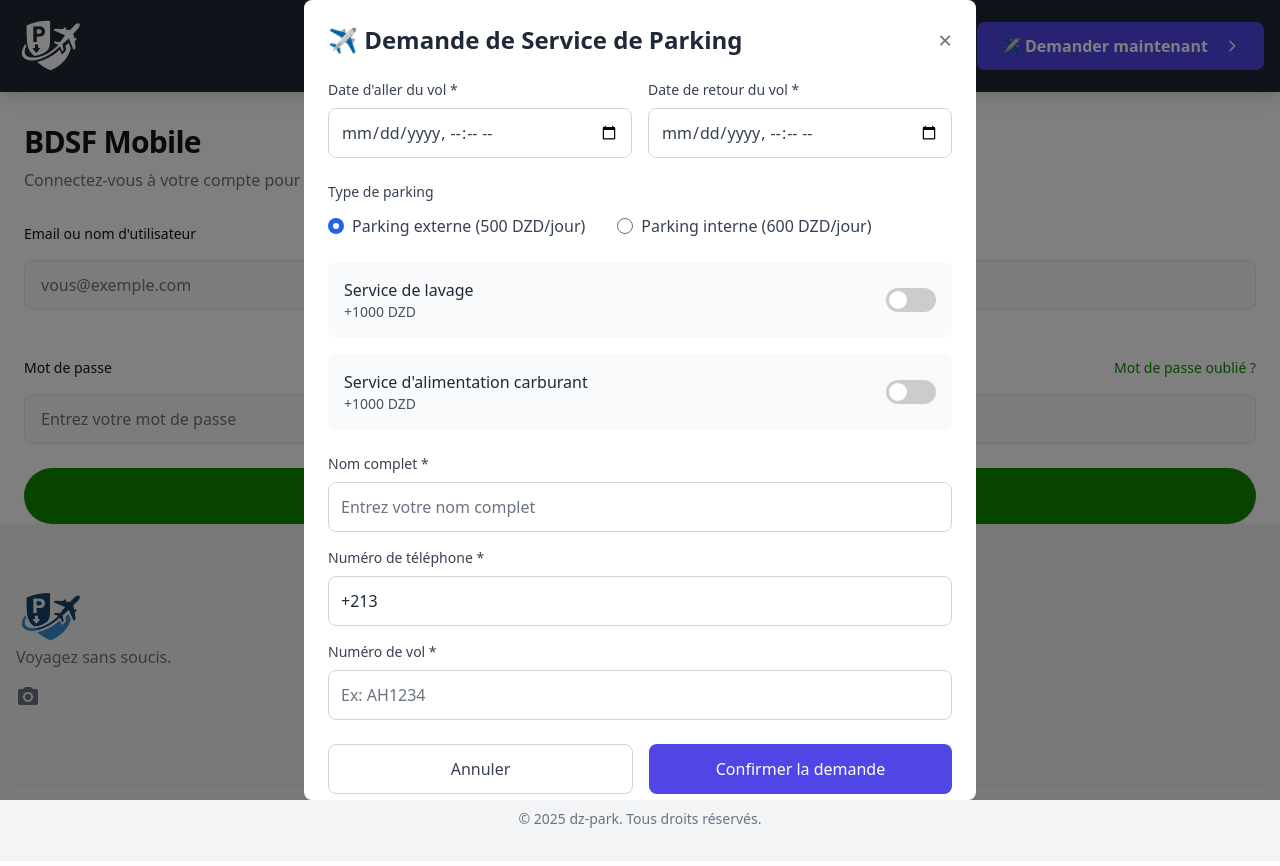
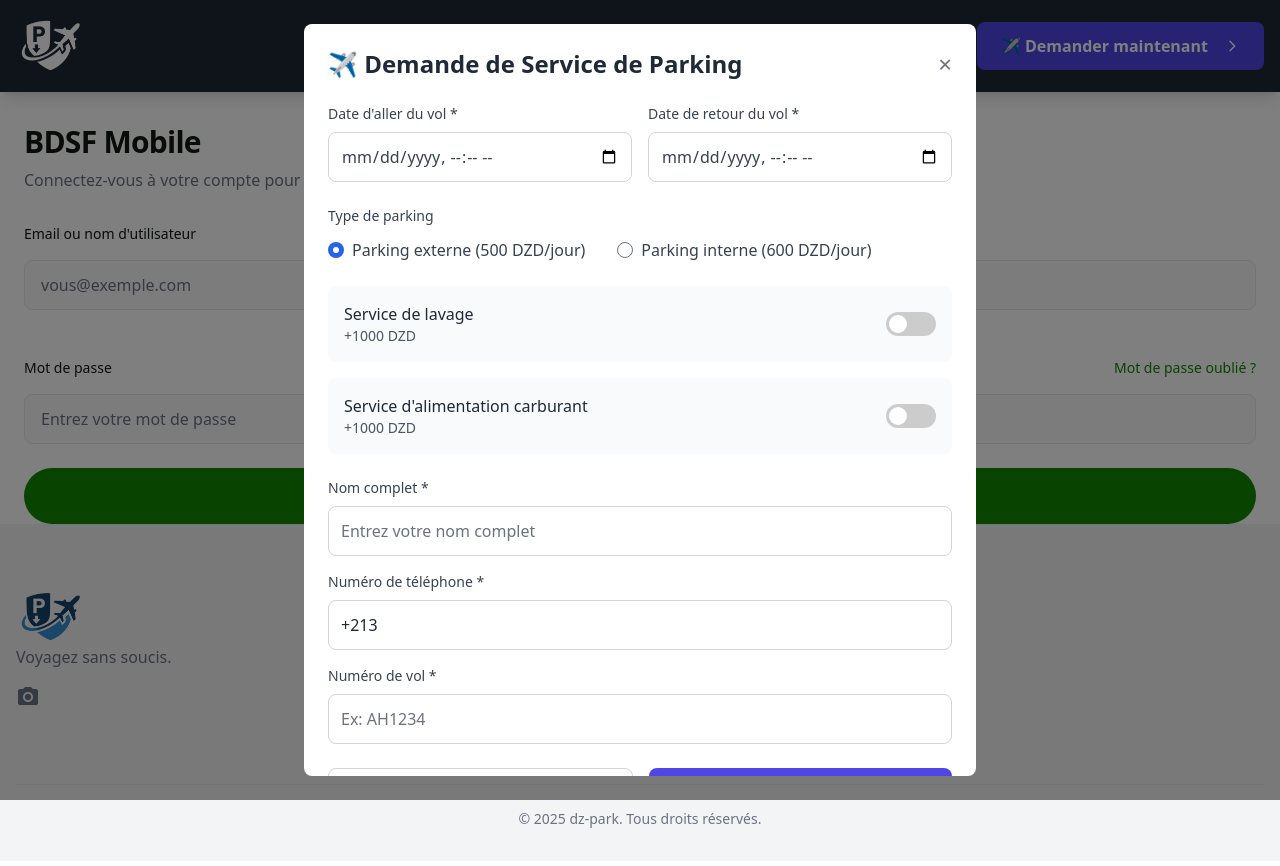
Before and after one commit to Mohamedbachir120/dz-park, a React (Vite) app: page /login in a window 1280 px wide. Both pictures are taken after a click on the button "✈️ Demander maintenant". Shown: the top 866 px of the page. Built offline with nearby package versions, Linux system fonts and the light colour scheme.

Commit message:
fix modal height

```diff
--- a/src/components/Header.tsx
+++ b/src/components/Header.tsx
@@ -411,8 +411,10 @@ export const Header: React.FC = () => {
 
         {/* Service Request Form Modal */}
         {showForm && (
-          <div className="fixed inset-0 bg-black bg-opacity-50 flex items-center justify-center z-50 p-4">
-            <div className="bg-white rounded-lg max-w-2xl w-full max-h-screen overflow-y-auto animate-slide-in">
+          // 1. Removed "my-5" and increased padding from p-4 to p-6 for more space
+          <div className="fixed inset-0 bg-black bg-opacity-50 flex items-center justify-center z-50 p-6">
+            {/* 2. Changed max-h-screen to max-h-full to respect the parent's padding */}
+            <div className="bg-white rounded-lg max-w-2xl w-full max-h-full overflow-y-auto animate-slide-in">
               <div className="p-6">
                 <div className="flex justify-between items-center mb-6">
                   <h2 className="text-2xl font-bold text-gray-800 flex items-center">
```
